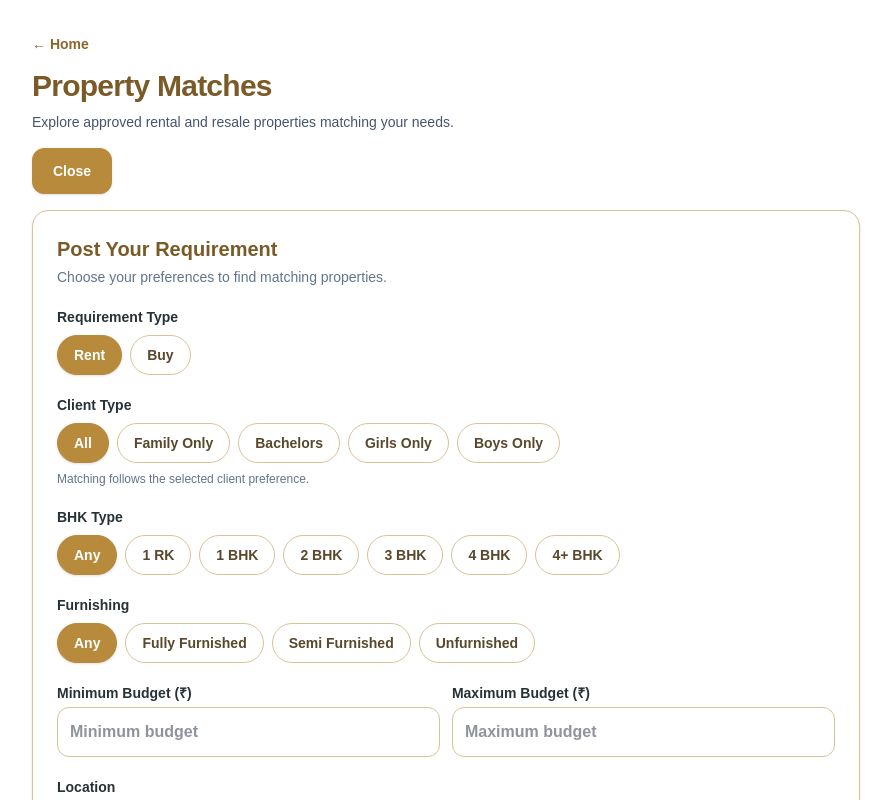
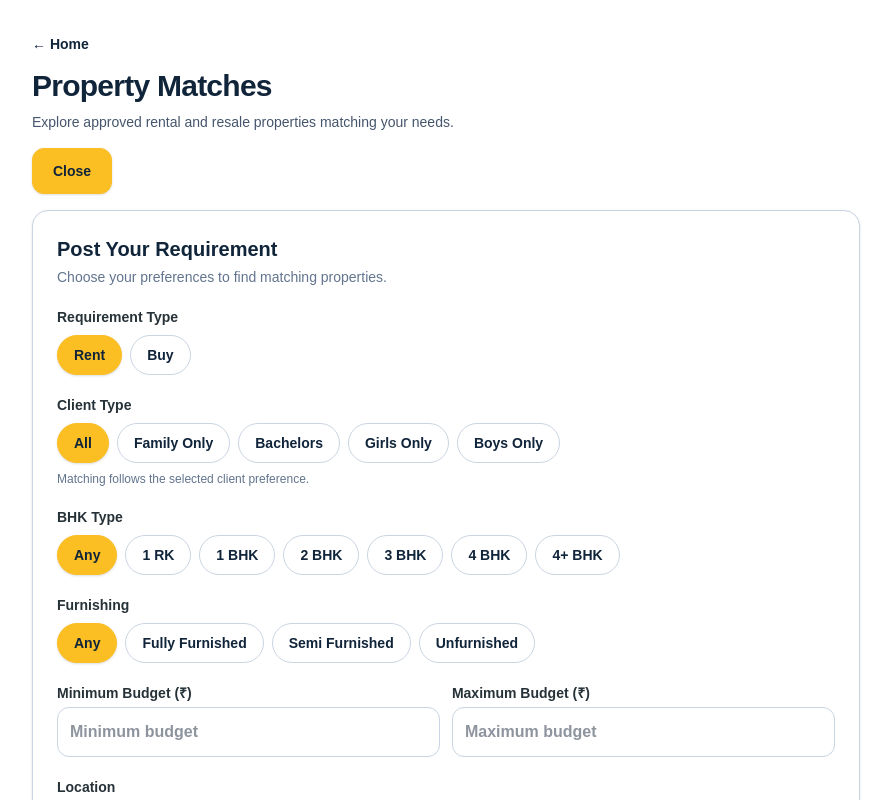
Before and after one commit to narenrealtyco-source/naren-realty, a Next.js app in the folder naren-realty/: page /matches in a window 1280 px wide. Both pictures are taken after a click on the button "＋ Post Your Requirement". Shown: the top 800 px of the page, without its empty margins (32-923 px from the left). Built offline with nearby package versions, Linux system fonts and the light colour scheme; no server answers; the database is empty.

Commit message:
Match Matches page to Naren Realty navy and gold brand (#10)
* Align Matches colors with Naren Realty navy and gold brand

* Align Matches colors with Naren Realty navy and gold brand

* Align Matches colors with Naren Realty navy and gold brand

```diff
--- a/naren-realty/app/components/MatchesPostRequirement.tsx
+++ b/naren-realty/app/components/MatchesPostRequirement.tsx
@@ -5,11 +5,11 @@ import { PUNE_LOCALITIES } from "../lib/properties";
 import { submitRequirement, type RequirementState } from "../requirements-actions";
 
 const initial: RequirementState = { status: "idle", message: "" };
-const input = "mt-1 w-full min-w-0 rounded-xl border border-[#D8C39A] bg-white px-3 py-3 text-base text-slate-800 outline-none focus:border-[#B88A3B] focus:ring-2 focus:ring-[#D8C39A]/40";
+const input = "mt-1 w-full min-w-0 rounded-xl border border-slate-300 bg-white px-3 py-3 text-base text-slate-800 outline-none focus:border-[#FBBF24] focus:ring-2 focus:ring-[#FBBF24]/30";
 const label = "block text-sm font-semibold text-[#263238]";
 const options = "min-h-10 rounded-full border px-4 py-2 text-sm font-semibold transition-colors";
 function Chips({ name, values, value, onChange }: { name: string; values: string[]; value: string; onChange: (v: string) => void }) {
-  return <div className="flex flex-wrap gap-2">{values.map((item) => <button key={item} type="button" aria-pressed={value === item} onClick={() => onChange(item)} className={`${options} ${value === item ? "border-[#B88A3B] bg-[#B88A3B] text-white shadow-sm" : "border-[#D8C39A] bg-white text-[#59482C] hover:bg-[#FBF7EF]"}`}>{item}</button>)}<input type="hidden" name={name} value={value} /></div>;
+  return <div className="flex flex-wrap gap-2">{values.map((item) => <button key={item} type="button" aria-pressed={value === item} onClick={() => onChange(item)} className={`${options} ${value === item ? "border-[#FBBF24] bg-[#FBBF24] text-[#10243A] shadow-sm" : "border-slate-300 bg-white text-[#10243A] hover:bg-amber-50"}`}>{item}</button>)}<input type="hidden" name={name} value={value} /></div>;
 }
 function MultiLocationSelect() {
   const [selected, setSelected] = useState<string[]>([]);
@@ -18,8 +18,8 @@ function MultiLocationSelect() {
   const toggle = (place: string) => setSelected((current) => current.includes(place) ? current.filter((item) => item !== place) : [...current, place]);
   return <div className="mt-1">
     <input className={input} value={query} onChange={(event) => setQuery(event.target.value)} placeholder="Search and add multiple areas, e.g. Baner, Wakad" autoComplete="off" aria-label="Search localities" />
-    {query.trim() && <div className="mt-1 max-h-48 overflow-y-auto rounded-xl border border-[#E8D9BC] bg-white shadow-sm">{choices.length ? choices.map((place) => <button key={place} type="button" onClick={() => { toggle(place); setQuery(""); }} className="block w-full px-3 py-2 text-left text-sm text-slate-700 hover:bg-[#FBF7EF]">＋ {place}</button>) : <p className="px-3 py-2 text-sm text-slate-500">No more matching localities.</p>}</div>}
-    {selected.length > 0 && <div className="mt-2 flex flex-wrap gap-2">{selected.map((place) => <button key={place} type="button" onClick={() => toggle(place)} className="rounded-full border border-[#B88A3B] bg-[#B88A3B] px-3 py-1.5 text-xs font-semibold text-white">{place} ×</button>)}</div>}
+    {query.trim() && <div className="mt-1 max-h-48 overflow-y-auto rounded-xl border border-slate-200 bg-white shadow-sm">{choices.length ? choices.map((place) => <button key={place} type="button" onClick={() => { toggle(place); setQuery(""); }} className="block w-full px-3 py-2 text-left text-sm text-slate-700 hover:bg-amber-50">＋ {place}</button>) : <p className="px-3 py-2 text-sm text-slate-500">No more matching localities.</p>}</div>}
+    {selected.length > 0 && <div className="mt-2 flex flex-wrap gap-2">{selected.map((place) => <button key={place} type="button" onClick={() => toggle(place)} className="rounded-full border border-[#FBBF24] bg-[#FBBF24] px-3 py-1.5 text-xs font-semibold text-[#10243A]">{place} ×</button>)}</div>}
     <input type="hidden" name="location" value={selected.join(", ")} />
     <p className="mt-1 text-xs text-slate-500">Select one or more locations. Tap a selected area to remove it.</p>
   </div>;
@@ -32,9 +32,9 @@ export default function MatchesPostRequirement({ ready }: { ready: boolean }) {
   const [bhk, setBhk] = useState("Any");
   const [furnishing, setFurnishing] = useState("Any");
   return <div className="relative">
-    <button type="button" onClick={() => setOpen(!open)} className="rounded-xl border border-[#B88A3B] bg-[#B88A3B] px-5 py-3 text-sm font-bold text-white shadow-sm hover:bg-[#A8792E]">{open ? "Close" : "＋ Post Your Requirement"}</button>
-    {open && <form action={action} className="mt-4 space-y-5 rounded-2xl border border-[#D8C39A] bg-white p-4 shadow-sm sm:p-6">
-      <div><h2 className="text-xl font-bold text-[#7A5A27]">Post Your Requirement</h2><p className="mt-1 text-sm text-slate-500">Choose your preferences to find matching properties.</p></div>
+    <button type="button" onClick={() => setOpen(!open)} className="rounded-xl border border-[#FBBF24] bg-[#FBBF24] px-5 py-3 text-sm font-bold text-[#10243A] shadow-sm hover:bg-amber-300">{open ? "Close" : "＋ Post Your Requirement"}</button>
+    {open && <form action={action} className="mt-4 space-y-5 rounded-2xl border border-slate-300 bg-white p-4 shadow-sm sm:p-6">
+      <div><h2 className="text-xl font-bold text-[#10243A]">Post Your Requirement</h2><p className="mt-1 text-sm text-slate-500">Choose your preferences to find matching properties.</p></div>
       <div><p className={label}>Requirement Type</p><div className="mt-2"><Chips name="purpose" values={["Rent","Buy"]} value={purpose} onChange={setPurpose} /></div></div>
       <div><p className={label}>Client Type</p><div className="mt-2"><Chips name="client_type" values={["All","Family Only","Bachelors","Girls Only","Boys Only"]} value={client} onChange={setClient} /></div><p className="mt-2 text-xs text-slate-500">Matching follows the selected client preference.</p></div>
       <div><p className={label}>BHK Type</p><div className="mt-2"><Chips name="bhk_choice" values={["Any","1 RK","1 BHK","2 BHK","3 BHK","4 BHK","4+ BHK"]} value={bhk} onChange={setBhk} /></div><input type="hidden" name="bedrooms" value={bhk === "Any" ? "" : bhk === "1 RK" ? "1" : bhk === "4+ BHK" ? "5" : String(Number.parseInt(bhk, 10))} /></div>
@@ -49,7 +49,7 @@ export default function MatchesPostRequirement({ ready }: { ready: boolean }) {
       <input type="hidden" name="details" value="" />
       <p className="text-xs text-slate-500">Client type and furnishing preferences are included with your notes.</p>
       {state.message && <p role={state.status === "error" ? "alert" : "status"} className="text-sm">{state.message}</p>}
-      <button disabled={!ready || pending || state.status === "success"} className="w-full rounded-xl bg-[#B88A3B] px-5 py-3.5 font-bold text-white shadow-sm hover:bg-[#A8792E] disabled:opacity-50">{pending ? "Submitting..." : "Post Requirement"}</button>
+      <button disabled={!ready || pending || state.status === "success"} className="w-full rounded-xl bg-[#FBBF24] px-5 py-3.5 font-bold text-[#10243A] shadow-sm hover:bg-amber-300 disabled:opacity-50">{pending ? "Submitting..." : "Post Requirement"}</button>
     </form>}
   </div>;
 }
--- a/naren-realty/app/matches/page.tsx
+++ b/naren-realty/app/matches/page.tsx
@@ -11,7 +11,7 @@ export default function MatchesPage() {
   const ready = matchesReady();
   return <main className="min-h-screen bg-white p-4 text-slate-800 sm:p-8"><div className="mx-auto max-w-6xl">
     <div className="flex flex-wrap items-center justify-between gap-4">
-      <div><Link href="/" className="text-sm font-semibold text-[#8A672E] hover:underline">← Home</Link><h1 className="mt-3 text-3xl font-bold tracking-tight text-[#7A5A27]">Property Matches</h1><p className="mt-2 text-sm text-slate-600">Explore approved rental and resale properties matching your needs.</p></div>
+      <div><Link href="/" className="text-sm font-semibold text-[#10243A] hover:underline">← Home</Link><h1 className="mt-3 text-3xl font-bold tracking-tight text-[#10243A]">Property Matches</h1><p className="mt-2 text-sm text-slate-600">Explore approved rental and resale properties matching your needs.</p></div>
       <div className="sm:self-start"><MatchesPostRequirement ready={ready} /></div>
     </div>
     {ready && <Suspense fallback={<p className="mt-6 text-sm text-slate-500">Loading matching properties...</p>}><Requirements /></Suspense>}
@@ -20,7 +20,7 @@ export default function MatchesPage() {
 async function Requirements() {
   const supabase = await createSupabaseServerClient();
   const { data: { user }, error: authError } = await supabase.auth.getUser();
-  if (authError || !user) return <section className="mt-8 rounded-2xl border border-[#E8D9BC] bg-white p-5"><h2 className="font-semibold text-[#7A5A27]">Sign in to see your saved requirements</h2><p className="mt-2 text-sm text-slate-600">You can browse approved properties below. Sign in to post and track your requirements.</p><Link className="mt-3 inline-block font-semibold text-[#9A702E] underline" href="/account#login">Sign in</Link><PublicProperties /></section>;
+  if (authError || !user) return <section className="mt-8 rounded-2xl border border-slate-200 bg-white p-5"><h2 className="font-semibold text-[#10243A]">Sign in to see your saved requirements</h2><p className="mt-2 text-sm text-slate-600">You can browse approved properties below. Sign in to post and track your requirements.</p><Link className="mt-3 inline-block font-semibold text-[#10243A] underline" href="/account#login">Sign in</Link><PublicProperties /></section>;
 
   const { data, error } = await supabase.from("property_requirements")
     .select("id,requirement_type,property_category,preferred_location,preferred_bhk,min_budget,max_budget,move_in_date,additional_requirements,customer_name,customer_phone,status")
```
Also changed, not shown: naren-realty/app/components/RequirementDashboards.tsx (+4 -4 lines).
